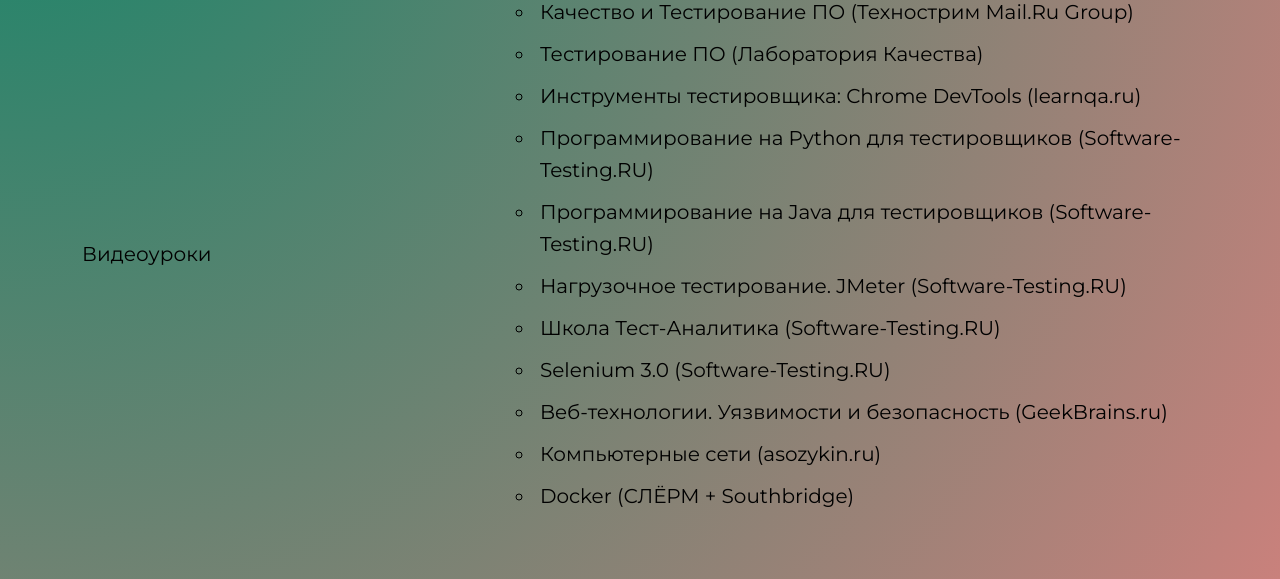
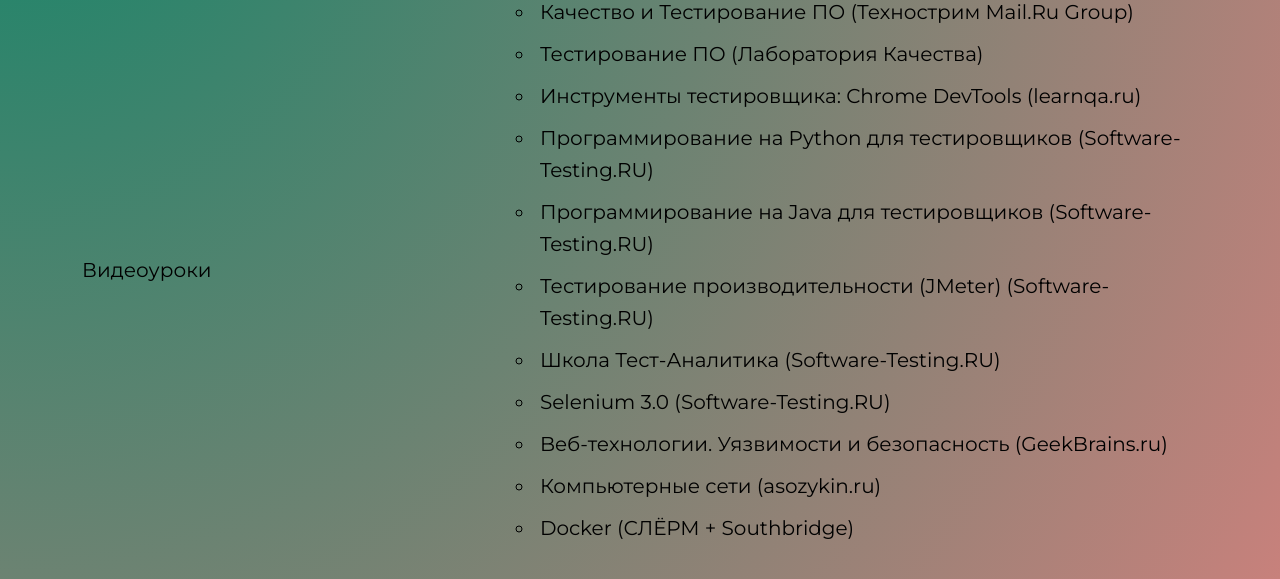
Before and after one commit to BadgerBo/webi, a Python web app: template webi/templates/education.html in a window 1280 px wide. Shown: the part 1692-2271 px from the top of the page. Run offline with Jinja, Linux system fonts and the light colour scheme; the template is opened without the code that fills it, so the values that code supplies are empty.

Commit message:
Small changes

```diff
--- a/webi/templates/education.html
+++ b/webi/templates/education.html
@@ -49,7 +49,7 @@
                             <li>Инструменты тестировщика: Chrome DevTools (learnqa.ru)</li>
                             <li>Программирование на Python для тестировщиков (Software-Testing.RU)</li>
                             <li>Программирование на Java для тестировщиков (Software-Testing.RU)</li>
-                            <li>Нагрузочное тестирование. JMeter (Software-Testing.RU)</li>
+                            <li>Тестирование производительности (JMeter) (Software-Testing.RU)</li>
                             <li>Школа Тест-Аналитика (Software-Testing.RU)</li>
                             <li>Selenium 3.0 (Software-Testing.RU)</li>
                             <li>Beб-технологии. Уязвимости и безопасность (GeekBrains.ru)</li>
```
